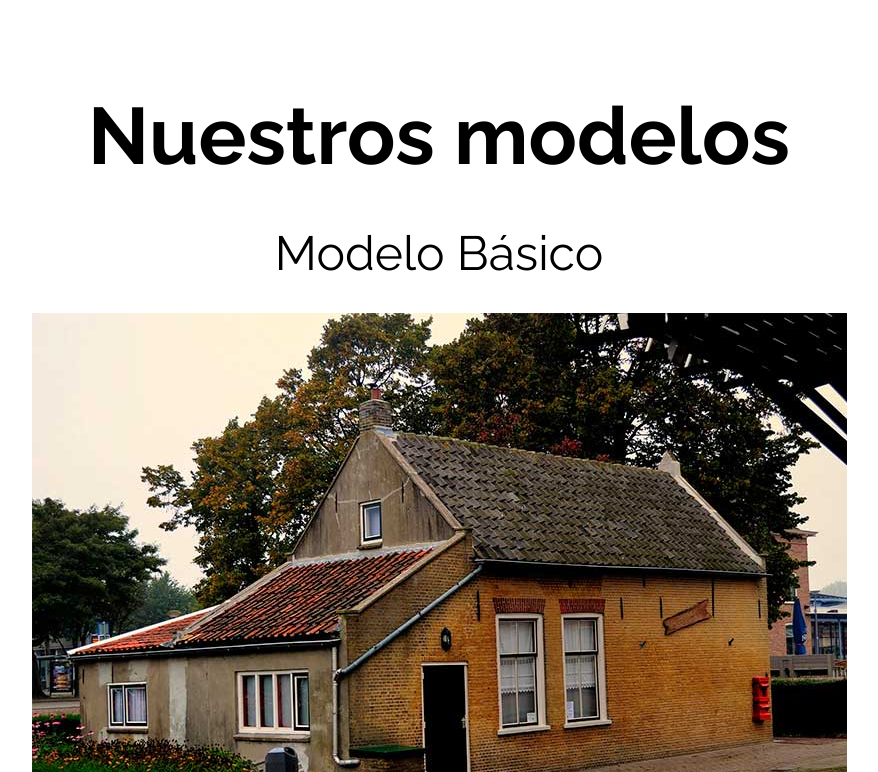
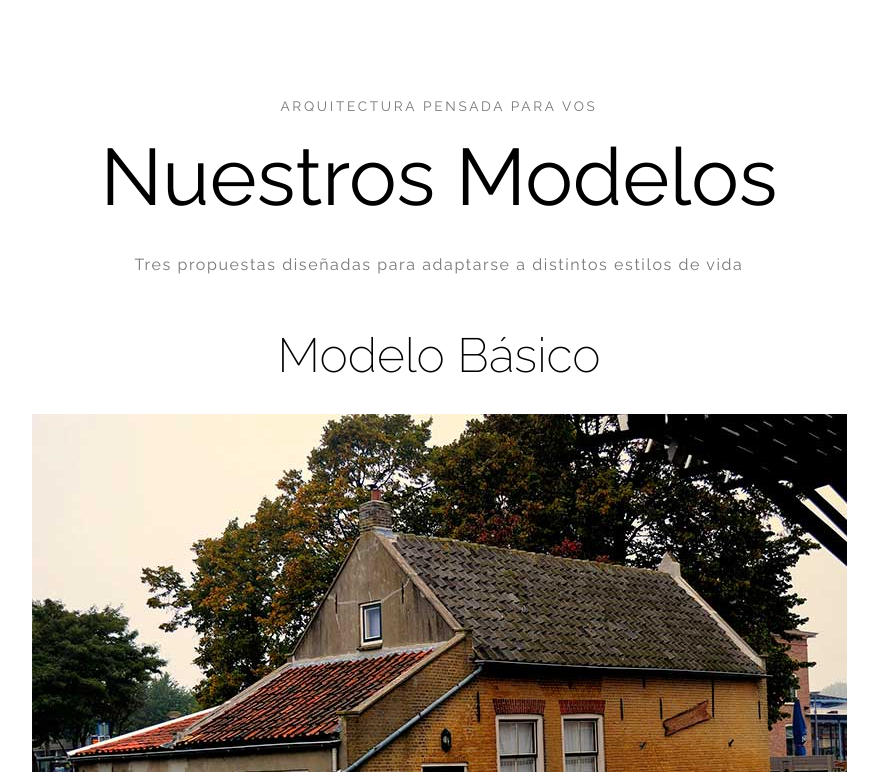
Before and after one commit to Marcus-dev-31/08-arquitectura, a plain HTML site: page index.html in a window 1280 px wide. Shown: the part 1148-1920 px from the top of the page, without its empty margins (201-1079 px from the left). Drawn offline with Linux system fonts and the light colour scheme.

Commit message:
inicio seccion galeria

```diff
--- a/css/styles.css
+++ b/css/styles.css
@@ -232,7 +232,7 @@ h3 {
 
 .seccion-modelos__header h2 {
     text-align: center;
-    font-weight: bold;
+    font-weight: 400;
     font-size: clamp(2.6rem, 7vw, 5rem);
     line-height: 1.05;
     padding-bottom: clamp(1rem, 4vw, 2rem);
@@ -240,14 +240,16 @@ h3 {
 }
 
 .modelo h3 {
-    margin: 0 0 1rem 0;
+    margin: 2rem 0 1rem 0;
     text-align: center;
     font-size: clamp(2rem, 8vw, 3rem);
-    font-weight: 400;
+    font-weight: 200;
+
 }
 
 .modelo p {
     padding-top: max(1.5rem, 3vw);
+    margin-bottom: .5rem;
 }
 
 .modelo img {
@@ -256,3 +258,22 @@ h3 {
     object-fit: cover;
     margin: 0 auto;
 }
+
+.modelos-eyebrow {
+  font-size: 0.85rem;          /* chico */
+  letter-spacing: 0.2em;       /* aire */
+  text-transform: uppercase;   /* editorial */
+  color: #777;                 /* bajo contraste */
+  margin-bottom: 1rem;
+  text-align: center;
+}
+
+.modelos-descripcion {
+    color: #777;
+    text-align: center;
+    letter-spacing: 0.1em;
+}
+
+
+
+/**Footer**/
--- a/index.html
+++ b/index.html
@@ -1,18 +1,18 @@
 <!doctype html>
 <html lang="en">
+
 <head>
   <meta charset="UTF-8" />
   <meta name="viewport" content="width=device-width, initial-scale=1.0" />
   <title>Arquitectura Design</title>
   <link rel="preconnect" href="https://fonts.googleapis.com" />
   <link rel="preconnect" href="https://fonts.gstatic.com" crossorigin />
-    <link
-      href="https://fonts.googleapis.com/css2?family=Raleway:ital,wght@0,100..900;1,100..900&display=swap"
-      rel="stylesheet"
-    />
+  <link href="https://fonts.googleapis.com/css2?family=Raleway:ital,wght@0,100..900;1,100..900&display=swap"
+    rel="stylesheet" />
   <link rel="stylesheet" href="css/base-reset.css" />
   <link rel="stylesheet" href="css/styles.css" />
 </head>
+
 <body>
   <header class="header">
     <div class="contenedor contenido-header">
@@ -52,16 +52,20 @@
     <section class="seccion-modelos">
       <div class="contenedor">
         <header class="seccion-modelos__header">
-            <h2>Nuestros modelos</h2>
+          <p class="modelos-eyebrow">Arquitectura pensada para vos</p>
+
+          <h2>Nuestros Modelos</h2>
+
+          <p class="modelos-descripcion">
+            Tres propuestas diseñadas para adaptarse a distintos estilos de vida
+          </p>
+
         </header>
 
         <div class="modelos">
           <article class="modelo modelo--basico">
             <h3>Modelo Básico</h3>
-              <img
-                src="./08-arquitectura/img/modelo_basico.jpg"
-                alt="Casa modelo básico"
-              />
+            <img src="./08-arquitectura/img/modelo_basico.jpg" alt="Casa modelo básico" />
             <p>
               Lorem ipsum dolor sit amet consectetur, adipisicing elit.
               Sapiente velit harum asperiores ut officiis quam repellendus
@@ -73,10 +77,7 @@
 
           <article class="modelo modelo--premier">
             <h3>Modelo Premier</h3>
-              <img
-                src="./08-arquitectura/img/modelo_premier.jpg"
-                alt="Casa modelo premier"
-              />
+            <img src="./08-arquitectura/img/modelo_premier.jpg" alt="Casa modelo premier" />
             <p>
               Lorem ipsum dolor sit, amet consectetur adipisicing elit. Culpa
               accusantium amet error architecto doloribus itaque mollitia
@@ -88,10 +89,7 @@
 
           <article class="modelo modelo--elite">
             <h3>Modelo Elite</h3>
-              <img
-                src="./08-arquitectura/img/modelo_elite.jpg"
-                alt="Casa modelo elite"
-              />
+            <img src="./08-arquitectura/img/modelo_elite.jpg" alt="Casa modelo elite" />
             <p>
               Lorem ipsum, dolor sit amet consectetur adipisicing elit. Eius
               minus delectus, natus, pariatur distinctio recusandae rerum
@@ -103,6 +101,14 @@
         </div>
       </div>
     </section>
+    <section class="seccion-galeria">
+      <div class="contenedor">
+        <h2 class="galeria">
+
+        </h2>
+      </div>
+    </section>
   </main>
 </body>
+
 </html>
```
Lines whose indentation alone changed are shown as unchanged.
